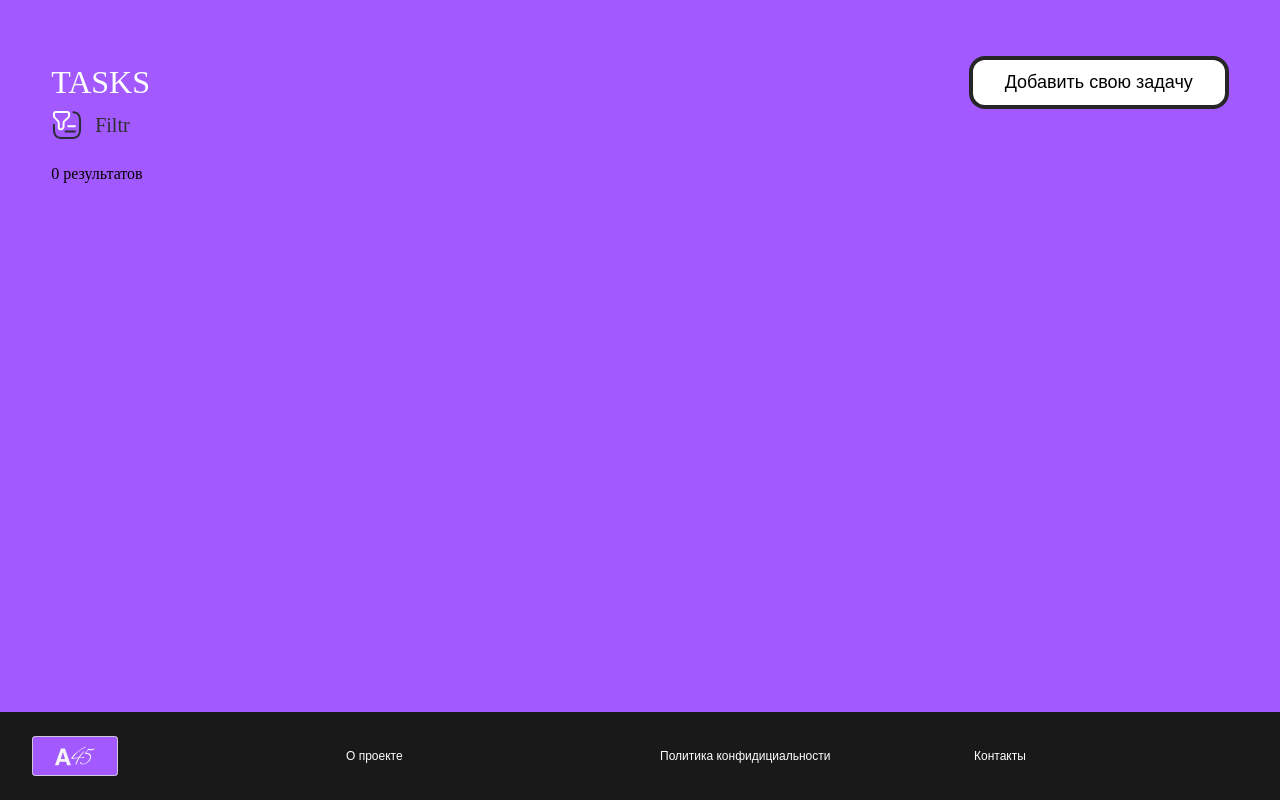
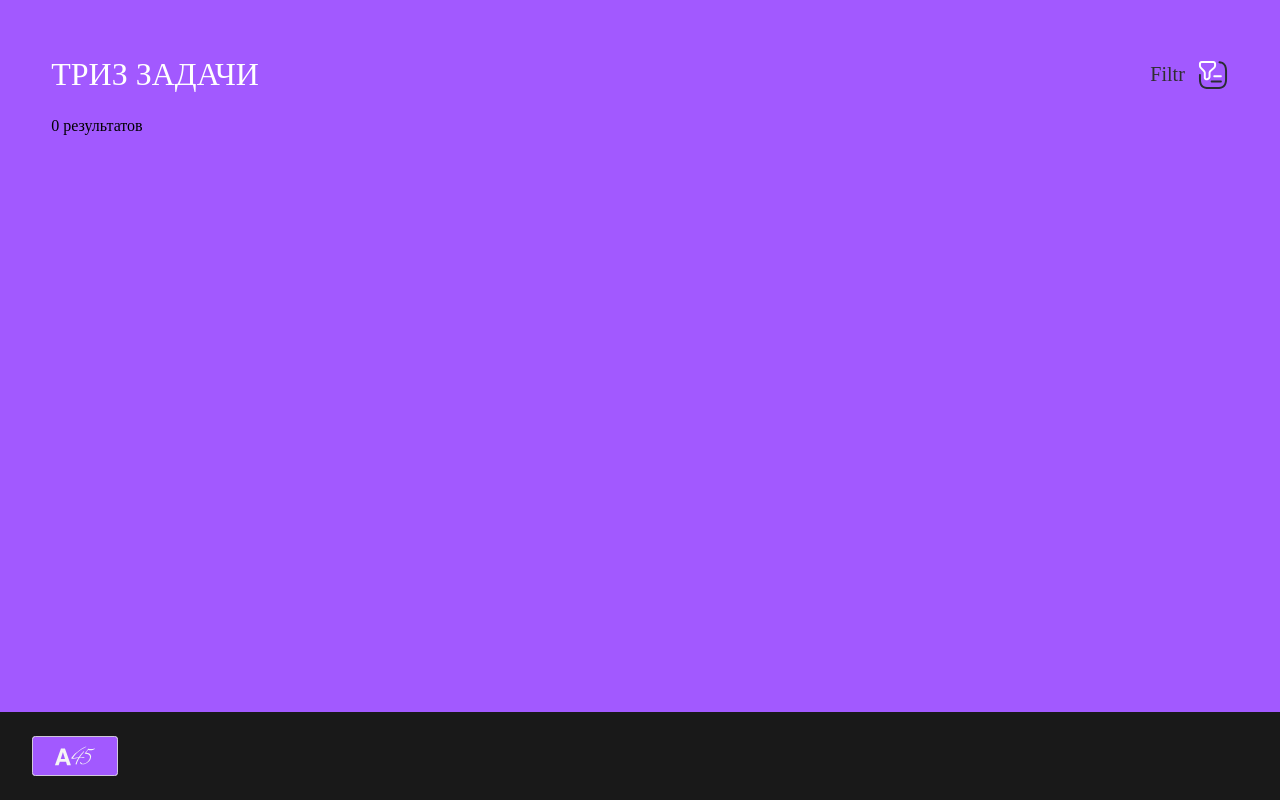
Before and after one commit to AlexErkovich/TRIZ_PROJECT, a PHP site: page / in a window 1280 px wide. Run offline with PHP 8.4, Linux system fonts and the light colour scheme; some web fonts are replaced.

Commit message:
JS перенесен в отдельную папку, сайт подготовлен к запуску SEO, адаптировал под мобильную версию

```diff
--- a/css/footer.css
+++ b/css/footer.css
@@ -21,8 +21,10 @@
     /* Ширина колонки */
      /*border: 1px dotted #FFF; */
     align-items: center;
+}
 
-
+.footer__column img:hover {
+    cursor: pointer;
 }
 
 .footer__text {
--- a/css/style.css
+++ b/css/style.css
@@ -5,6 +5,7 @@
   --text-color: #262626;
 
   --background-color: #a259ff;
+  --background-color-more: #9547fb;
   --Primary-color: #ffffff;
   --Secondary-color: #2f2f2f;
 }
@@ -31,14 +51,14 @@ body {
   flex-direction: column;
   margin-left: 4%;
   margin-right: 4%;
-  justify-content: left;
-  align-items: flex-start;
+  justify-content: center;
   margin-top: 56px;
   margin-bottom: 120px;
 }
 
 .main__title {
   display: flex;
+  flex-direction: row;
   align-items: center;
   justify-content: space-between;
   text-align: left;
@@ -46,21 +66,27 @@ body {
   /* Занимаем всю доступную ширину */
 }
 
+/*
 .main__content {
+  display: grid;
+  grid-template-columns: repeat(auto-fill, minmax(200px, 1fr)); Замените 200px на ширину вашей карточки
+  gap: 24px;
+  margin-top: 32px;
+  margin-bottom: 56px;
+}
+
+ Задаем автоматическую высоту для каждой строки
+.main__content > div {
+  grid-row: auto / span 1;
+}
+*/
+
+#mainContent {
   display: flex;
   flex-wrap: wrap;
   gap: 24px;
   margin-top: 32px;
-  margin-bottom: 56px;
-  justify-content: left;
-}
-
-#mainContent{
-  display: flex;
-  flex-wrap: wrap;
-  gap: 24px;
-  margin-top: 32px;
-  justify-content: left;
+  justify-content: center;
 }
 
 .main__content__form {
@@ -95,7 +121,7 @@ button {
   padding: 12px 32px;
   background-color: var(--Primary-color);
   border-radius: 16px;
-  border: 4px solid var(--text-color);
+  border: 3px solid var(--text-color);
   font-size: 18px;
   display: flex;
   align-items: center;
@@ -198,9 +223,10 @@ h2 {
 
 }
 
-.main__title img{
-  display: none;
+.main__title img {
+  display: flex;
 }
+
 h4 {
   margin: 0;
 
@@ -267,8 +294,9 @@ p {
 .tags_title-filtr {
   display: flex;
   flex-direction: row;
-  justify-content: left;
+  justify-content: center;
   align-items: center;
+
   gap: 12px;
   width: auto;
 }
--- a/footer.php
+++ b/footer.php
@@ -1,9 +1,10 @@
 <link rel="stylesheet" href="css/footer.css">
+<script src="js/script.js"></script>
 <footer class="footer">
     <div class="footer__column">
-        <img  style="width: fit-content; height: 40px;; "src="img/logo.svg">
+        <img onclick="openSait()" style="width: fit-content; height: 40px;; " src="img/logo.svg">
     </div>
-
+<!-- footer content
     <div class="footer__column">
         <p class="footer__text">О проекте</p>
     </div>
@@ -16,3 +17,4 @@
         <p class="footer__text">Контакты</p>
     </div>
 </footer>
+-->
--- a/index.php
+++ b/index.php
@@ -12,8 +12,10 @@
     <link rel="preconnect" href="https://fonts.googleapis.com">
     <link rel="preconnect" href="https://fonts.gstatic.com" crossorigin>
     <link href="https://fonts.googleapis.com/css2?family=Prosto+One&display=swap" rel="stylesheet">
+    <script src="js/script.js"></script>
     <!-- Устанавливаем заголовок страницы -->
     <title>TRIZ DATA TASKS</title>
+
 </head>
 
 <body>
@@ -21,22 +23,21 @@
     <div class="main">
         <!-- Заголовок страницы -->
         <div class="main__title">
-            <h1>TASKS</h1>
-            <!-- Кнопка для добавления новой задачи -->
+            <h1>ТРИЗ ЗАДАЧИ</h1>
+            <div class="tags_title-filtr">
+                <!-- Заголовок фильтра -->
+                <h3 onclick="toggleTagsVisibility()">Filtr</h3>
+                <img src="img/filter.svg" style="width: 32px; height: 32px;" onclick="toggleTagsVisibility()">
+            </div>
+            <!-- Кнопка для добавления новой задачи
             <button onclick="addTasksPage()">
                 <img src="img/add.svg" style="width: 24px; height: 24px;"> Добавить свою задачу
-            </button>
-            <!-- Иконка для добавления новой задачи -->
-            <img onclick="addTasksPage()" src="">
+            </button>-->
+
         </div>
         <!-- Фильтр задач -->
         <div class="filtr">
-            <div class="tags_title-filtr">
-                <!-- Заголовок фильтра -->
-                <!-- Иконка для отображения/скрытия тегов -->
-                <img src="img/filter.svg" style="width: 32px; height: 32px;" onclick="toggleTagsVisibility()">
-                <h3 onclick="toggleTagsVisibility()">Filtr</h3>
-            </div>
+
             <!-- Блок с тегами -->
             <div class="tags" id="tagsBlock">
                 <?php
@@ -59,8 +60,8 @@
                 // Проверяем наличие результатов
                 if ($result->num_rows > 0) {
                     while ($row = $result->fetch_row()) {
-                        // Проверка на название "reception"
-                        if ($row[0] !== 'reception') {
+                        // Проверка на название "reception" и "public relations"
+                        if ($row[0] !== 'reception' && $row[0] !== 'public relations') {
                             // Выводим теги на страницу
                             echo '<span onclick="showTableContent(\'' . $row[0] . '\')"> ' . $row[0] . '</span>';
                         }
@@ -72,6 +73,7 @@
                 // Закрываем соединение с базой данных
                 $conn->close();
                 ?>
+
             </div>
         </div>
 
@@ -80,49 +82,7 @@
             <!-- Содержимое таблицы будет загружено сюда -->
         </div>
     </div>
-
-    <!-- Скрипты JavaScript -->
-    <script>
-        function showTableContent(tableName) {
-            // Выполняем AJAX-запрос для загрузки задач по выбранной таблице
-            var xhttp = new XMLHttpRequest();
-            xhttp.onreadystatechange = function() {
-                if (this.readyState == 4 && this.status == 200) {
-                    // Обновляем блок с контентом задач
-                    document.getElementById("mainContent").innerHTML = this.responseText;
-                }
-            };
-            xhttp.open("GET", "get_tasks_by_table.php?table=" + tableName, true);
-            xhttp.send();
-        }
-
-        // Функция для переключения видимости тегов
-        function toggleTagsVisibility() {
-            var tagsBlock = document.getElementById('tagsBlock');
-            if (tagsBlock.style.display === 'none' || tagsBlock.style.display === '') {
-                tagsBlock.style.display = 'block';
-            } else {
-                tagsBlock.style.display = 'none';
-            }
-        }
-
-        // Функция для открытия страницы с подробной информацией о задаче
-        function openDetailsPage(cardId, tableName) {
-            window.location.href = 'details.php?id=' + cardId + '&table=' + tableName;
-        }
-
-        // Функция для перехода на страницу добавления новой задачи
-        function addTasksPage() {
-            window.location.href = 'form.php';
-        }
-
-        // Функция для перехода на страницу с задачами по определенному тегу
-        function addTagPage(tagName) {
-            window.location.href = 'category.php?name=' + tagName;
-        }
-    </script>
     <?php include('footer.php'); ?>
 </body>
 
-
 </html>
```
Also changed, not shown: other parts of css/style.css (+39 -38 lines), details.php (+6 -7 lines), js/script.js (added, +52 -0 lines), 1 other file.
